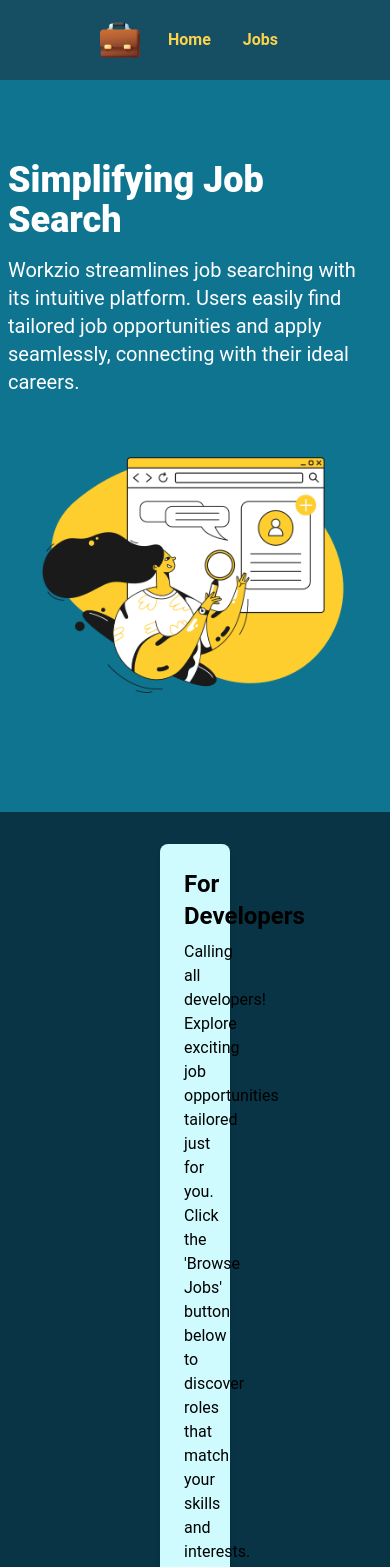
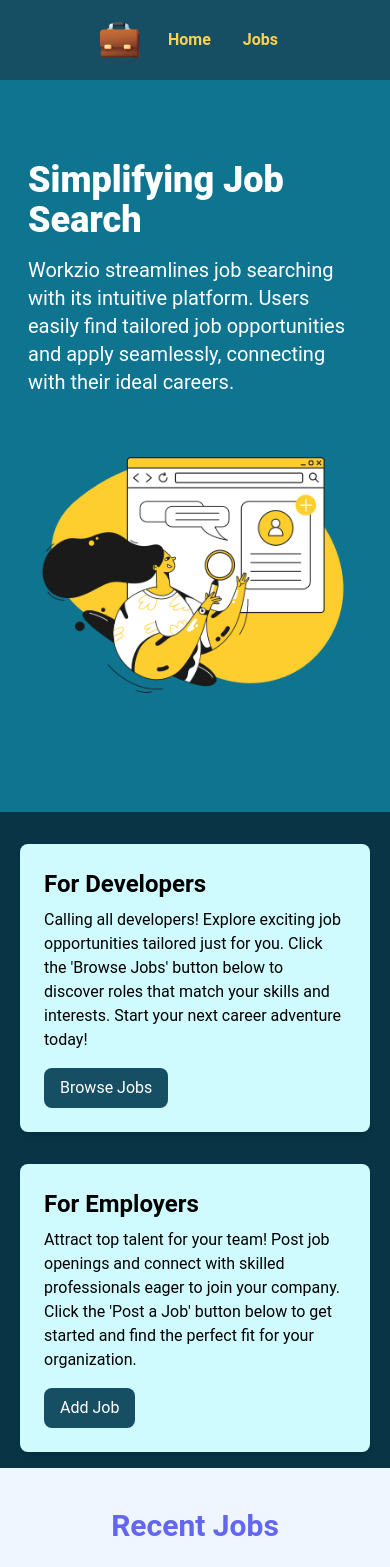
Before and after one commit to RakshaBKottari/Workzio, a React (Vite) app: page / in a window 390 px wide. Shown: the top 1567 px of the page. Built offline with nearby package versions, Linux system fonts and the light colour scheme; no server answers.

Commit message:
mobile res padding

```diff
--- a/src/components/hero.jsx
+++ b/src/components/hero.jsx
@@ -7,10 +7,10 @@
       <section className="bg-cyan-700 py-20 mb-4">
         <div className="flex flex-row items-center justify-center h-full flex-wrap mx-auto max-w-7xl px-2 sm:px-6 lg:px-8">
           <div className="text-left max-w-3xl mx-auto">
-            <h1 className="text-4xl font-extrabold text-white sm:text-5xl md:text-6xl">
+            <h1 className="text-4xl font-extrabold text-white sm:text-5xl md:text-6xl px-5">
               {title}
             </h1>
-            <p className="max-w-xl my-4 text-xl text-white">{subtitle}</p>
+            <p className="max-w-xl my-4 text-xl text-white px-5">{subtitle}</p>
           </div>
 
           <div className="mx-auto">
--- a/src/components/homecards.jsx
+++ b/src/components/homecards.jsx
@@ -4,11 +4,11 @@
 function homecards() {
   return (
     <div>
-      <section class="py-4">
-        <div class="container-xl lg:container m-auto">
-          <div class="grid grid-cols-1 md:grid-cols-2 gap-8 px-40 rounded-lg">
+      <section className="py-4">
+        <div className="container mx-auto">
+          <div className="grid grid-cols-1 md:grid-cols-2 gap-8 md:px-8 px-5 lg:px-20 xl:px-40">
             <Card bg="bg-cyan-100">
-              <h2 class="text-2xl font-bold">For Developers</h2>
+              <h2 className="text-2xl font-bold">For Developers</h2>
               <p className="mt-2 mb-4">
                 Calling all developers! Explore exciting job opportunities
                 tailored just for you. Click the 'Browse Jobs' button below to
@@ -17,14 +17,14 @@
               </p>
               <a
                 href="/jobs.html"
-                class="inline-block bg-cyan-900 text-white rounded-lg px-4 py-2 hover:bg-gray-600"
+                className="inline-block bg-cyan-900 text-white rounded-lg px-4 py-2 hover:bg-gray-600"
               >
                 Browse Jobs
               </a>
             </Card>
             <Card bg="bg-cyan-100">
-              <h2 class="text-2xl font-bold">For Employers</h2>
-              <p class="mt-2 mb-4">
+              <h2 className="text-2xl font-bold">For Employers</h2>
+              <p className="mt-2 mb-4">
                 Attract top talent for your team! Post job openings and connect
                 with skilled professionals eager to join your company. Click the
                 'Post a Job' button below to get started and find the perfect
@@ -32,7 +32,7 @@
               </p>
               <a
                 href="/add-job.html"
-                class="inline-block bg-cyan-900 text-white rounded-lg px-4 py-2 hover:bg-gray-600"
+                className="inline-block bg-cyan-900 text-white rounded-lg px-4 py-2 hover:bg-gray-600"
               >
                 Add Job
               </a>
```
